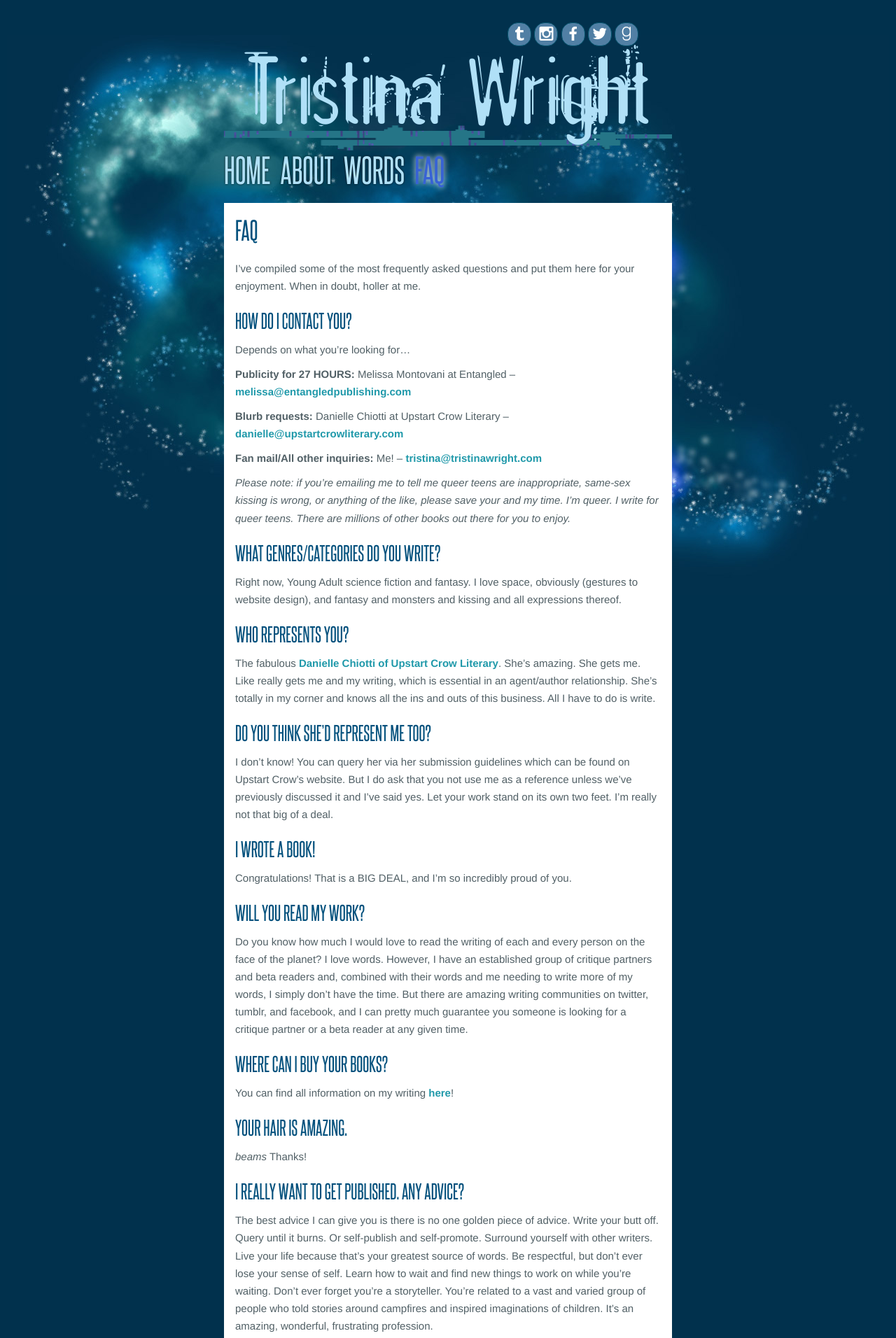
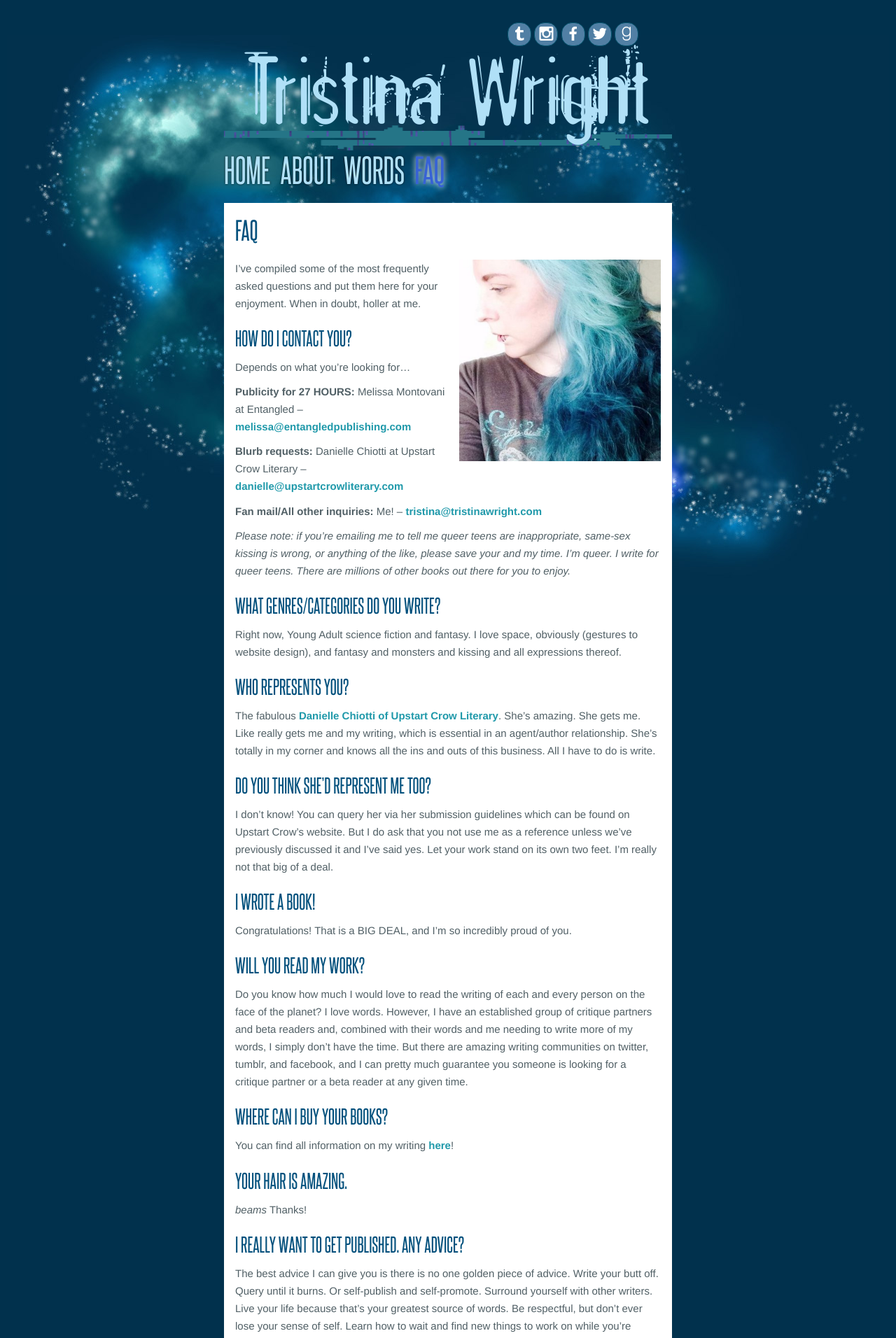
Before and after one commit to TristinaWright/tristinawright.github.io, a Jekyll site: the page built from _posts/static/2015-12-08-faq.md, in a window 1280 px wide. Shown: the top 1912 px of the page at 70% size. Built offline with Jekyll 4.4.1, drawn with Linux system fonts in a browser that asks for light colours.

Commit message:
Updated 2015-12-08-faq.md

```diff
--- a/_posts/static/2015-12-08-faq.md
+++ b/_posts/static/2015-12-08-faq.md
@@ -6,6 +6,7 @@ title: FAQ
 ---
 
 
+![w3sPSp6C_400x400.jpg]({{site.baseurl}}/media/w3sPSp6C_400x400.jpg){:class="img-right"}
 I’ve compiled some of the most frequently asked questions and put them here for your enjoyment. When in doubt, holler at me.
 
 ### How do I contact you?
```
